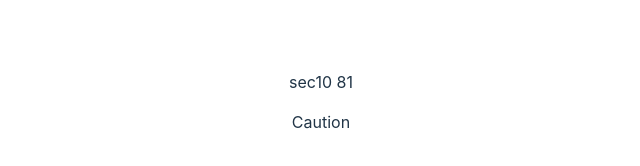
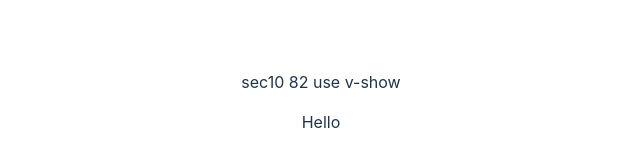
Before and after one commit to hotchrome2/vue3udemy, a Vue app: page / in a window 1280 px wide. Shown: the part 298-464 px from the top of the page, without its empty margins (319-959 px from the left). Built offline with nearby package versions, Linux system fonts and the light colour scheme.

Commit message:
sec10-83 v-show

```diff
--- a/src/components/Udemy.vue
+++ b/src/components/Udemy.vue
@@ -1,15 +1,8 @@
 <template>
-  <p>sec10 81</p>
-  <p v-if="color === 'red'">
-    Stop
+  <p>sec10 82 use v-show</p>
+  <p v-show="toggle">
+    Hello
   </p>
-  <p v-else-if="color === 'yellow'">
-    Caution
-  </p>
-  <p v-else-if="color === 'blue'">
-    Go
-  </p>
-  <p v-else>Not red/yellow/blue</p>
 </template>
 
 <script setup>
@@ -19,7 +12,7 @@
 export default {
   data() {
     return {
-      color: 'yellow',
+      toggle: true,
     }
   },
 }
```
